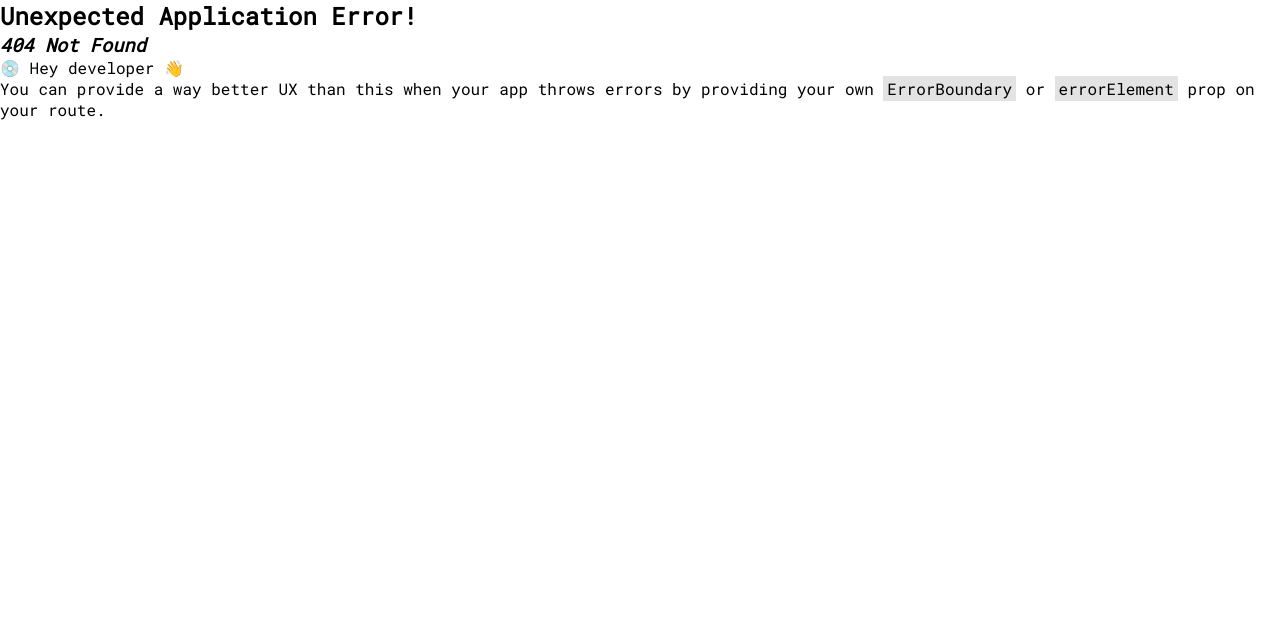
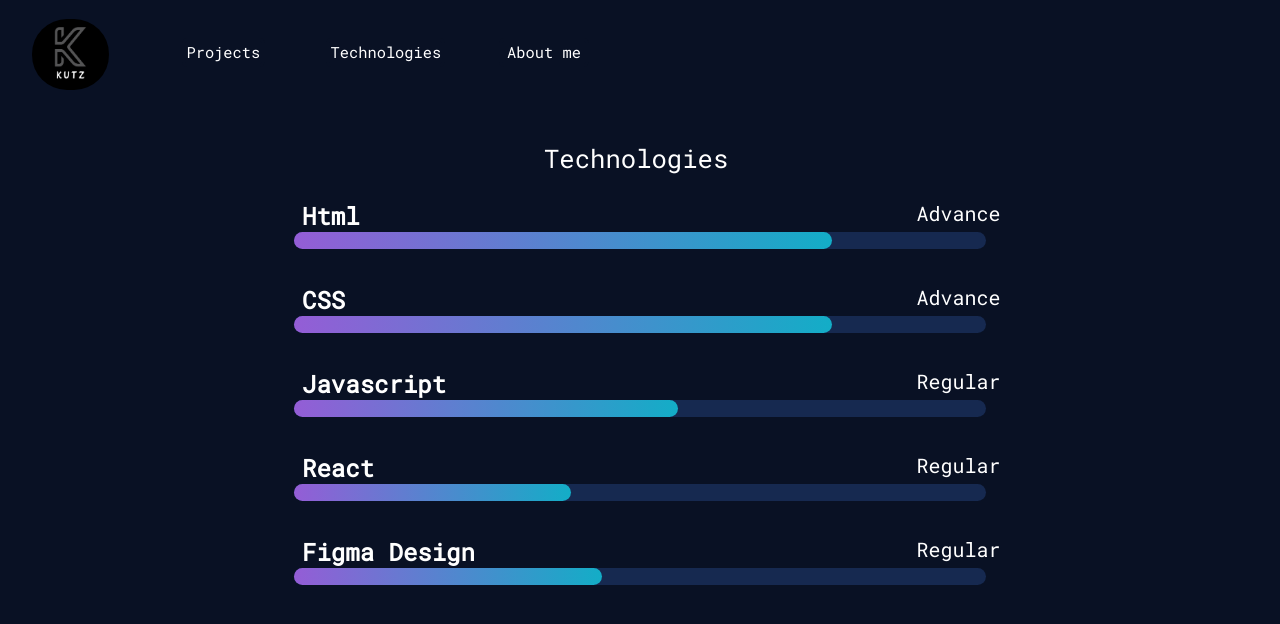
Before and after one commit to kutzruzzel/Portfolio, a React (Create React App) app: page /technologies in a window 1280 px wide. Before the commit this address had no page. Shown: the top 624 px of the page. Built offline with nearby package versions, Linux system fonts and the light colour scheme.

Commit message:
added techno page

```diff
--- a/src/index.js
+++ b/src/index.js
@@ -3,6 +3,7 @@ import ReactDOM from 'react-dom';
 import './index.css';
 import App from './App';
 import Projects from './pages/projects';
+import Tech from './pages/tech';
 import {
   createBrowserRouter,
   RouterProvider,
@@ -20,6 +21,11 @@ const router = createBrowserRouter([
     element: <Projects/>,
 
   },
+  {
+    path: "/technologies",
+    element: <Tech/>,
+
+  },
 
 
 ]);
--- a/src/pages/projects.js
+++ b/src/pages/projects.js
@@ -26,7 +26,7 @@ function Projects() {
                     EzMoney Web App
                 </h1>
 
-                <Link to="https://github.com/Kutz-S/MoneyWalletWeb" >
+                <Link to="https://github.com/Kutz-S/MoneyWalletWeb" target="_blank">
                 <div>
                 <FaGithub className='proj1github' />
                 </div>
--- /dev/null
+++ b/src/pages/tech.css
@@ -0,0 +1,148 @@
+.Tech {
+    text-align: center;
+    font-family: 'Roboto Mono', monospace;
+    position: relative;
+    width: 100%;
+    height: 100vh;
+    background: #091124;
+    mix-blend-mode: normal;
+
+
+  }
+
+  * {
+    margin: 0;
+    padding: 0;
+    font-family: 'Roboto Mono', monospace;
+    box-sizing: border-box;
+  }
+
+
+
+
+  .p6 {
+    position: absolute;
+    width: 10%;
+    height: auto;
+    left: 42.5%;
+    top: 15%;
+    text-align: left;
+    font-family: 'Roboto Mono', monospace;
+    font-style: normal;
+    font-weight: 400;
+    font-size: 2vw;
+    line-height: 6vw;
+    color: #FFFFFF;
+    transition: transform 2s;
+    cursor:default;
+  }
+
+  .technologies{
+    position: absolute;
+    width: 60%;
+    height: 70%;
+    left: 20%;
+    top: 22%;
+  }
+
+  .p7{
+    position: absolute;
+    width: 185.2px;
+    height: 43.7px;
+    left: 5%;
+    top: var(--p7top, 4%);
+    padding-left: 1%;
+    text-align: left;
+    font-family: 'Roboto Mono', monospace;
+    font-style: normal;
+    font-weight: 600;
+    font-size: 24px;
+    line-height: 36px;
+
+    color: #FFFFFF;
+
+  }
+
+  .p8{
+    position: absolute;
+    width: 185.2px;
+    height: 43.7px;
+    left: 85%;
+    top: var(--p7top, 4%);
+    padding-left: 1%;
+    text-align: left;
+    font-family: 'Roboto Mono', monospace;
+    font-style: normal;
+    font-weight: 300;
+    font-size: 20px;
+    line-height: 30px;
+
+    color: #FFFFFF;
+  }
+
+  .bar{
+    position: absolute;
+    width: 90%;
+    height: 1.3vw;
+    left: 5%;
+    top: var(--bart, 10%);
+    background: #162950;
+    border-radius: 83px;
+  }
+
+  .barcolor{
+    position: absolute;
+    width: var(--barcolorw, 70%);
+    height:  1.3vw;
+    left: 5%;
+    top: var(--barcolort, 10%);
+    background: linear-gradient(270deg, #13ADC7 0%, #6978D1 66.67%, #945DD6 100%);
+    border-radius: 83px;
+  }
+
+
+  .css{
+    --barcolort: 25%;
+    --bart: 25%;
+    --p7top: 19%;
+  }
+
+
+  .javascript{
+    --barcolort: 40%;
+    --bart: 40%;
+    --p7top: 34%;
+    --barcolorw: 50%;
+  }
+
+  .react{
+    --barcolort: 55%;
+    --bart: 55%;
+    --p7top: 49%;
+    --barcolorw: 36%;
+  }
+
+  .figma{
+    --barcolort: 70%;
+    --bart: 70%;
+    --p7top: 64%;
+    --barcolorw: 40%;
+  }
+
+  /* Media Query for Mobile Devices */
+  @media (max-width: 767px) {
+    .p7 {
+      font-size: 3vw;
+    }
+
+    .p6 {
+        font-size: 4vw;
+        left: 39%;
+      }
+
+    .p8{
+        font-size: 3vw;
+        left: 75%;
+    }
+
+  }
--- /dev/null
+++ b/src/pages/tech.js
@@ -0,0 +1,63 @@
+import './tech.css';
+import Navbar from '../components/Navbar';
+
+
+
+
+function Tech() {
+  return (
+    <div className="Projects">
+      <Navbar/>
+      <section className='intro'>
+
+
+       <p className='p6'>Technologies</p>
+
+          <div className='technologies'>
+              <div>
+                <p className='p7'>Html</p>
+                <p className='p8'>Advance</p>
+                <div className='bar'></div>
+                <div className='barcolor'></div>
+              </div>
+
+              <div className='css'>
+                <p className='p7'>CSS</p>
+                <p className='p8'>Advance</p>
+                <div className='bar'></div>
+                <div className='barcolor'></div>
+              </div>
+
+              <div className='javascript'>
+                <p className='p7'>Javascript</p>
+                <p className='p8'>Regular</p>
+                <div className='bar'></div>
+                <div className='barcolor'></div>
+              </div>
+
+              <div className='react'>
+                <p className='p7'>React</p>
+                <p className='p8'>Regular</p>
+                <div className='bar'></div>
+                <div className='barcolor'></div>
+              </div>
+
+              <div className='figma'>
+                <p className='p7'>Figma Design</p>
+                <p className='p8'>Regular</p>
+                <div className='bar'></div>
+                <div className='barcolor'></div>
+              </div>
+
+       </div>
+
+
+       </section>
+
+
+    </div>
+
+  );
+}
+
+export default Tech;
```
